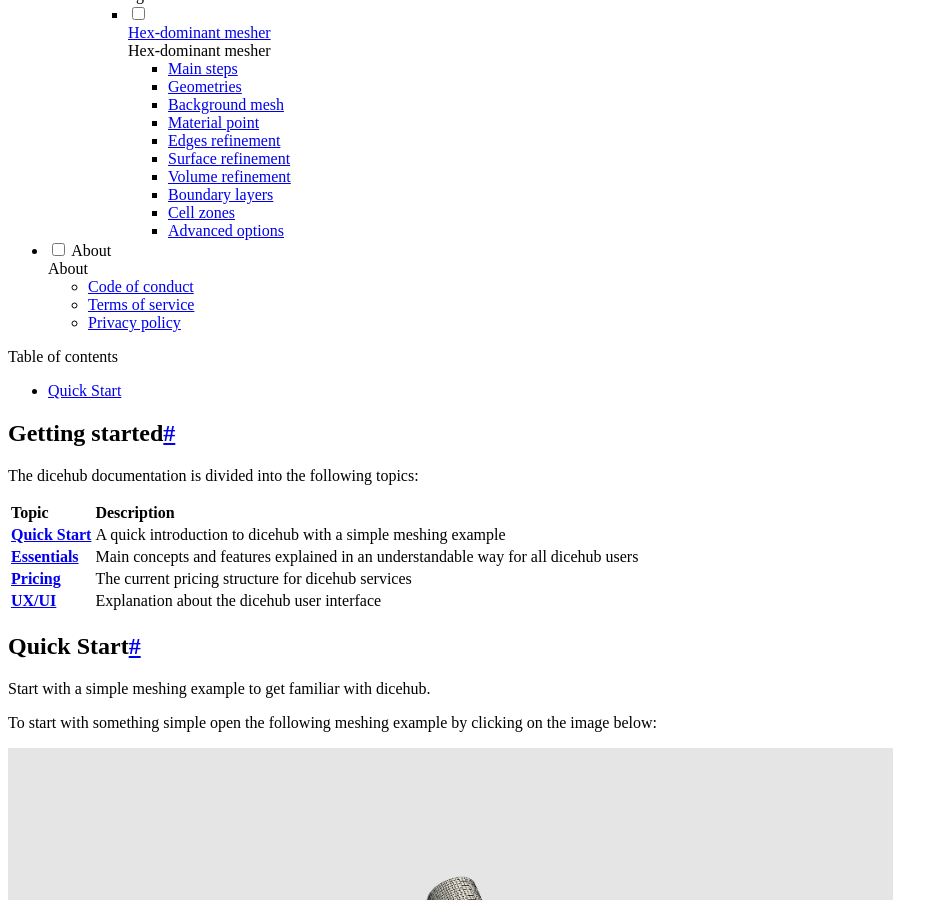
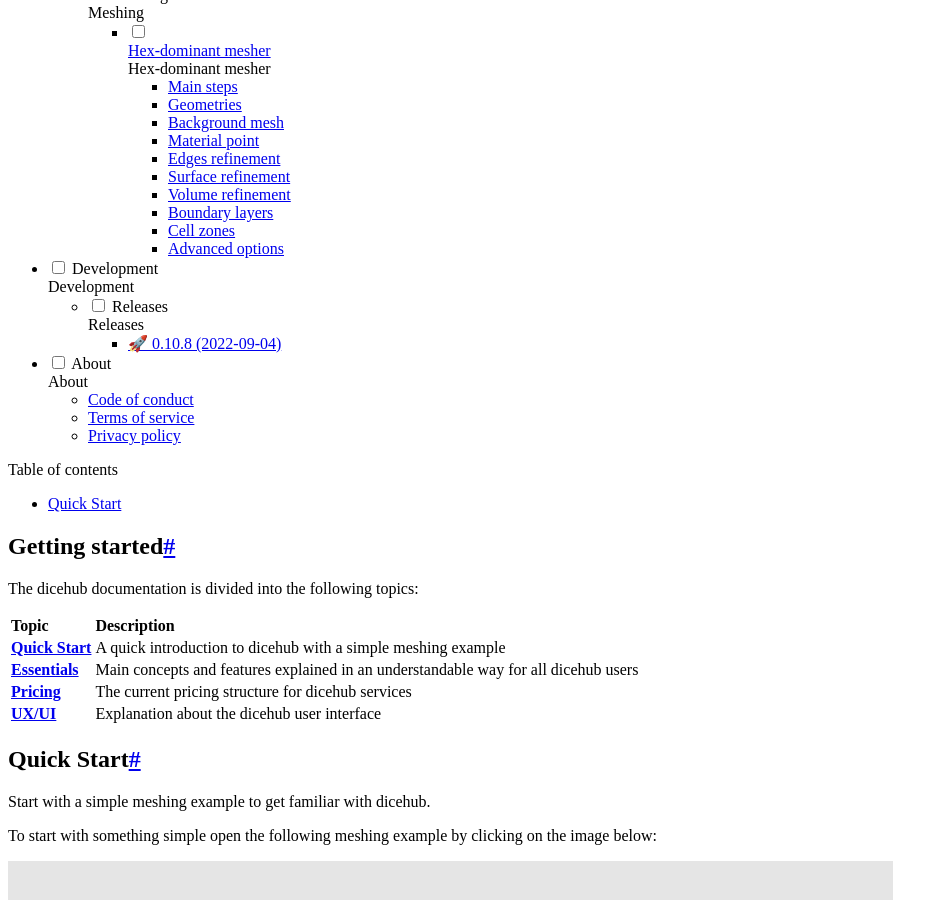
Before and after one commit to dicehub/dicehub-docs, an MkDocs documentation site: the page built from docs/guide/quick_start.md, in a window 1280 px wide and 900 px high, scrolled down 5050 px. Shown: the whole window, without its empty margins (0-948 px from the left). Built offline with MkDocs 1.6.1 and Material for MkDocs 9.7.7, drawn with Linux system fonts in a browser that asks for light colours; the version menu is left out.

Commit message:
Update mkdocs

```diff
--- a/mkdocs.yml
+++ b/mkdocs.yml
@@ -177,10 +177,11 @@ nav:
   #       Privacy policy: https://dicehub.com/privacy-policy
   # - Tutorials:
   #   - tutorials/index.md
-  # - Development:
-  #   - Overview: development/overview.md
-  #   - Documentation:
-  #     - development/documentation/documentation_style_guide.md
+  - Development:
+    # - Overview: development/overview.md
+    - Releases:
+      - development/changelog/0.10.8.md
+    # - development/documentation_style_guide.md
   # - Design:
   #   - design/index.md
   # - Resources:
```
